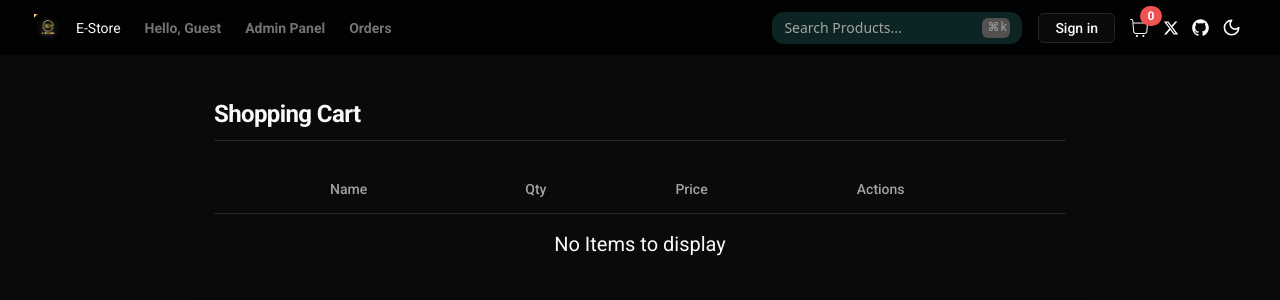
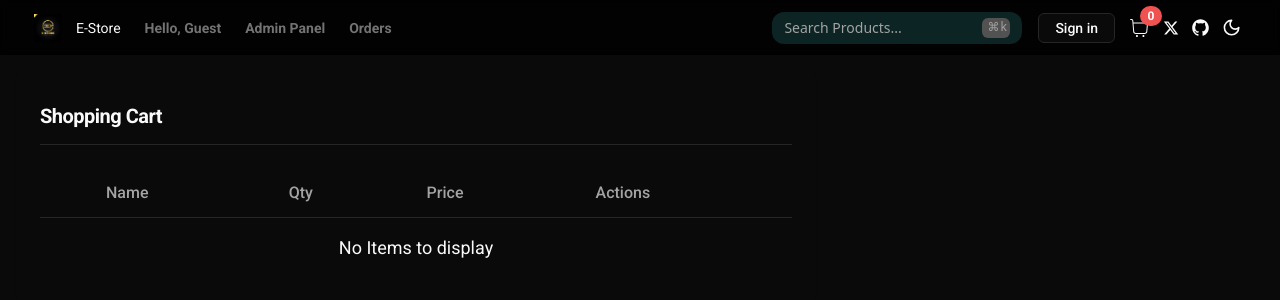
Before and after one commit to akhilesh-code-96/e-store-shadcn, a React (Vite) app in the folder client/: page /add-to-cart in a window 1280 px wide. Shown: the top 300 px of the page. Built offline with nearby package versions, Linux system fonts and the light colour scheme.

Commit message:
Implemented buy now section in add to cart component.

```diff
--- a/client/src/app/AddToCart.jsx
+++ b/client/src/app/AddToCart.jsx
@@ -1,5 +1,4 @@
 "use client";
-
 import {
   Card,
   CardContent,
@@ -18,17 +17,19 @@ import {
 } from "@/components/ui/table";
 import { Separator } from "@/components/ui/separator";
 import { Trash } from "lucide-react";
-import { useEffect, useCallback } from "react";
+import { useEffect, useCallback, useState } from "react";
 import {
   updateProductQuantity,
   updatedProduct,
   updateDeletedCartCount,
 } from "./redux/reducers/headerReducer";
 import { useSelector, useDispatch } from "react-redux";
+import BuyNowSection from "./BuyNowSection";
 
 export default function AddToCart() {
   const dispatch = useDispatch();
   const changedProduct = useSelector(updatedProduct);
+  const [colSpan, setColSpan] = useState(4); // Default to mobile colSpan
   // Function to safely load cart products from localStorage
   const loadCartProducts = () => {
     try {
@@ -92,6 +93,19 @@ export default function AddToCart() {
     }
   }, [changedProduct]);
 
+  useEffect(() => {
+    const updateColSpan = () => {
+      setColSpan(window.innerWidth >= 768 ? 4 : 2);
+    };
+
+    updateColSpan(); // Call on initial render
+    window.addEventListener("resize", updateColSpan); // Listen for resize events
+
+    return () => {
+      window.removeEventListener("resize", updateColSpan); // Clean up listener
+    };
+  }, []);
+
   const handleDeleteProduct = (id, quantity) => {
     const value = "delete";
     dispatch(
@@ -112,25 +126,27 @@ export default function AddToCart() {
   };
 
   return (
-    <div className="min-h-screen flex flex-col items-center pt-[70px] p-10">
-      <Card className="w-3/4 border-none">
+    <div className="min-h-screen flex flex-col md:flex-row items-start pt-[70px] p-4">
+      <Card className="w-full border-none md:w-3/4">
         <CardHeader>
-          <CardTitle className="py-2">Shopping Cart</CardTitle>
+          <CardTitle className="py-2 text-lg md:text-xl">
+            Shopping Cart
+          </CardTitle>
           <Separator />
         </CardHeader>
         <CardContent>
-          <Table className="relative">
-            {" "}
-            {/* Add relative positioning if needed */}
+          <Table className="relative w-full">
             <TableHeader>
               <TableRow>
-                <TableHead className="hidden w-[100px] sm:table-cell">
+                <TableHead className="hidden w-[50px] sm:table-cell">
                   <span className="sr-only">Image</span>
                 </TableHead>
-                <TableHead>Name</TableHead>
-                <TableHead>Qty</TableHead>
-                <TableHead className="hidden md:table-cell">Price</TableHead>
-                <TableHead>
+                <TableHead className="text-sm sm:text-base">Name</TableHead>
+                <TableHead className="text-sm sm:text-base">Qty</TableHead>
+                <TableHead className="hidden text-sm md:table-cell sm:text-base">
+                  Price
+                </TableHead>
+                <TableHead className="text-sm sm:text-base">
                   <span>Actions</span>
                 </TableHead>
               </TableRow>
@@ -139,30 +155,32 @@ export default function AddToCart() {
               <>
                 <TableBody>
                   {cartProducts.map((item, i) => (
-                    <TableRow key={i}>
+                    <TableRow key={i} className="text-xs sm:text-sm">
                       <TableCell className="hidden sm:table-cell">
                         <img
                           alt="Product image"
-                          className="object-cover rounded-md aspect-square"
-                          height="64"
+                          className="object-cover rounded-md"
+                          height="48"
                           src={item.imageUrl}
-                          width="64"
+                          width="48"
                         />
                       </TableCell>
                       <TableCell className="font-medium">
                         {item.title}
                       </TableCell>
-                      <TableCell className="flex mt-4">
+                      <TableCell className="flex items-center mt-2 md:mt-4">
                         <button
                           onClick={() => handleQuantityChange(item._id, -1)}
-                          className="flex items-center justify-center w-8 h-8 text-gray-700 bg-gray-300 rounded-full"
+                          className="flex items-center justify-center w-6 h-6 text-gray-700 bg-gray-300 rounded-full md:w-8 md:h-8"
                         >
                           -
                         </button>
-                        <span className="px-4 py-2">{item.quantity || 1}</span>
+                        <span className="px-2 py-1 text-sm md:px-4 md:py-2 md:text-base">
+                          {item.quantity || 1}
+                        </span>
                         <button
                           onClick={() => handleQuantityChange(item._id, 1)}
-                          className="flex items-center justify-center w-8 h-8 text-gray-700 bg-gray-300 rounded-full"
+                          className="flex items-center justify-center w-6 h-6 text-gray-700 bg-gray-300 rounded-full md:w-8 md:h-8"
                         >
                           +
                         </button>
@@ -172,8 +190,8 @@ export default function AddToCart() {
                       </TableCell>
                       <TableCell className="relative">
                         <Trash
-                          className="absolute top-9 left-7"
-                          size={20}
+                          className="absolute top-7 left-5 md:top-9 md:left-7"
+                          size={16}
                           onClick={() =>
                             handleDeleteProduct(item._id, item.quantity)
                           }
@@ -184,7 +202,10 @@ export default function AddToCart() {
                 </TableBody>
                 <TableFooter className="w-full p-4">
                   <TableRow>
-                    <TableCell colSpan="4" className="font-bold text-right">
+                    <TableCell
+                      colSpan={colSpan}
+                      className="font-bold text-right"
+                    >
                       Subtotal:
                     </TableCell>
                     <TableCell className="font-bold">
@@ -201,8 +222,11 @@ export default function AddToCart() {
             ) : (
               <TableBody>
                 <TableRow>
-                  <TableCell colSpan="5" className="py-4 text-center">
-                    <h1 className="text-xl">No Items to display</h1>
+                  <TableCell
+                    colSpan="5"
+                    className="py-4 text-sm text-center md:text-base"
+                  >
+                    <h1 className="text-lg">No Items to display</h1>
                   </TableCell>
                 </TableRow>
               </TableBody>
@@ -210,6 +234,9 @@ export default function AddToCart() {
           </Table>
         </CardContent>
       </Card>
+      <div className="px-4 mt-4 md:w-[500px] w-full md:mt-0 md:ml-4">
+        <BuyNowSection />
+      </div>
     </div>
   );
 }
--- /dev/null
+++ b/client/src/app/BuyNowSection.jsx
@@ -0,0 +1,35 @@
+import React from "react";
+import { Separator } from "@/components/ui/separator";
+import { Button } from "@/components/ui/button";
+
+const BuyNowSection = () => {
+  const cartProducts = JSON.parse(localStorage.getItem("cartProducts"));
+  if (cartProducts.length > 0) {
+    return (
+      <div className="flex items-start md:p-[55px] p-0 mt-2">
+        <div className="flex flex-col items-center justify-center w-full border-2 rounded-md">
+          <h1 className="p-2 text-lg font-semibold md:text-xl">
+            Process to checkout
+          </h1>
+          <Separator />
+          <div className="flex flex-col justify-center p-2">
+            {cartProducts.map((item, i) => (
+              <p
+                key={i}
+                className="text-xs md:text-sm"
+              >{`${item.quantity} x ${item.title}`}</p>
+            ))}
+          </div>
+          <Separator />
+          <div className="p-5">
+            <Button className="text-xs font-bold w-30 md:text-xs h-7 md:w-30">
+              Go to checkout page
+            </Button>
+          </div>
+        </div>
+      </div>
+    );
+  }
+};
+
+export default BuyNowSection;
```
